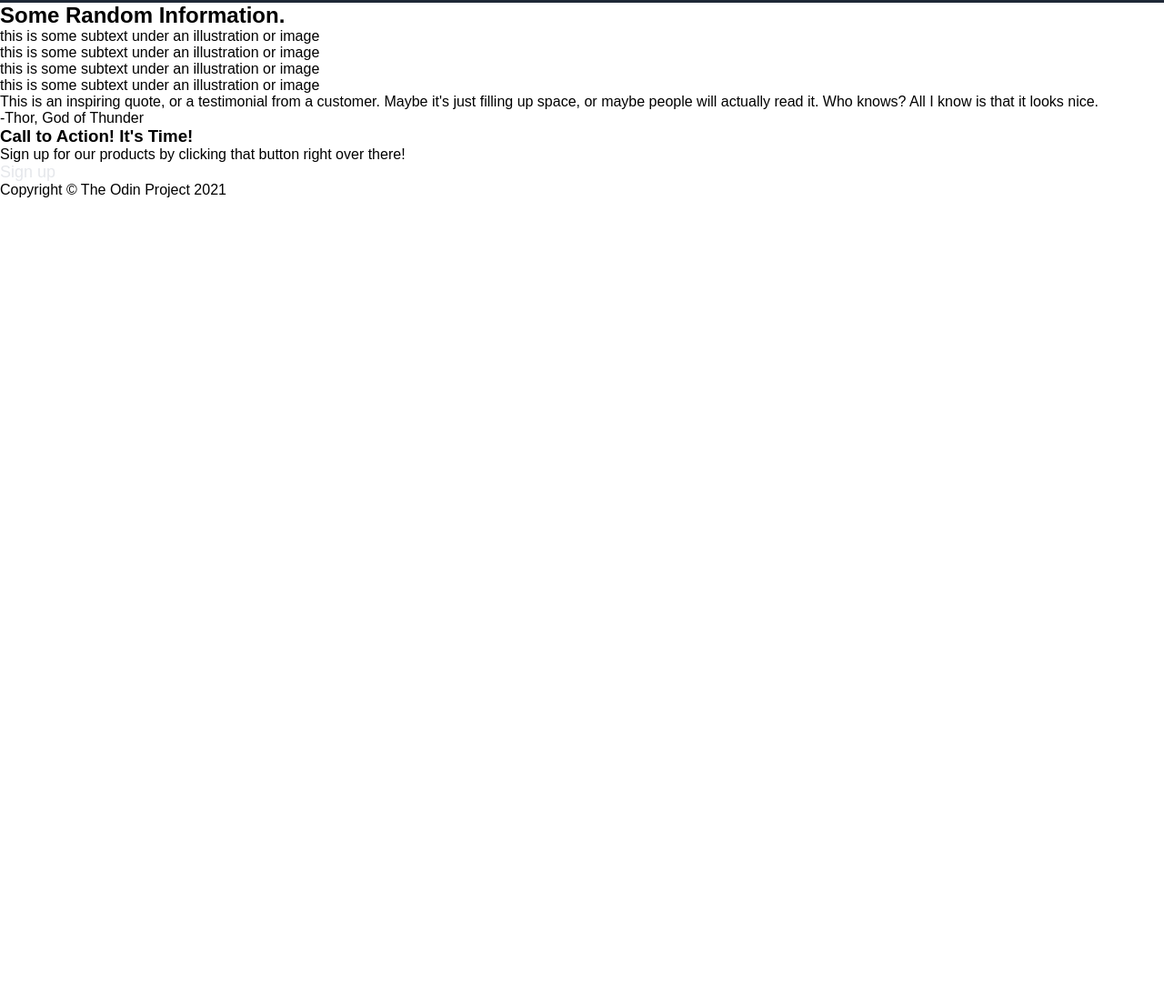
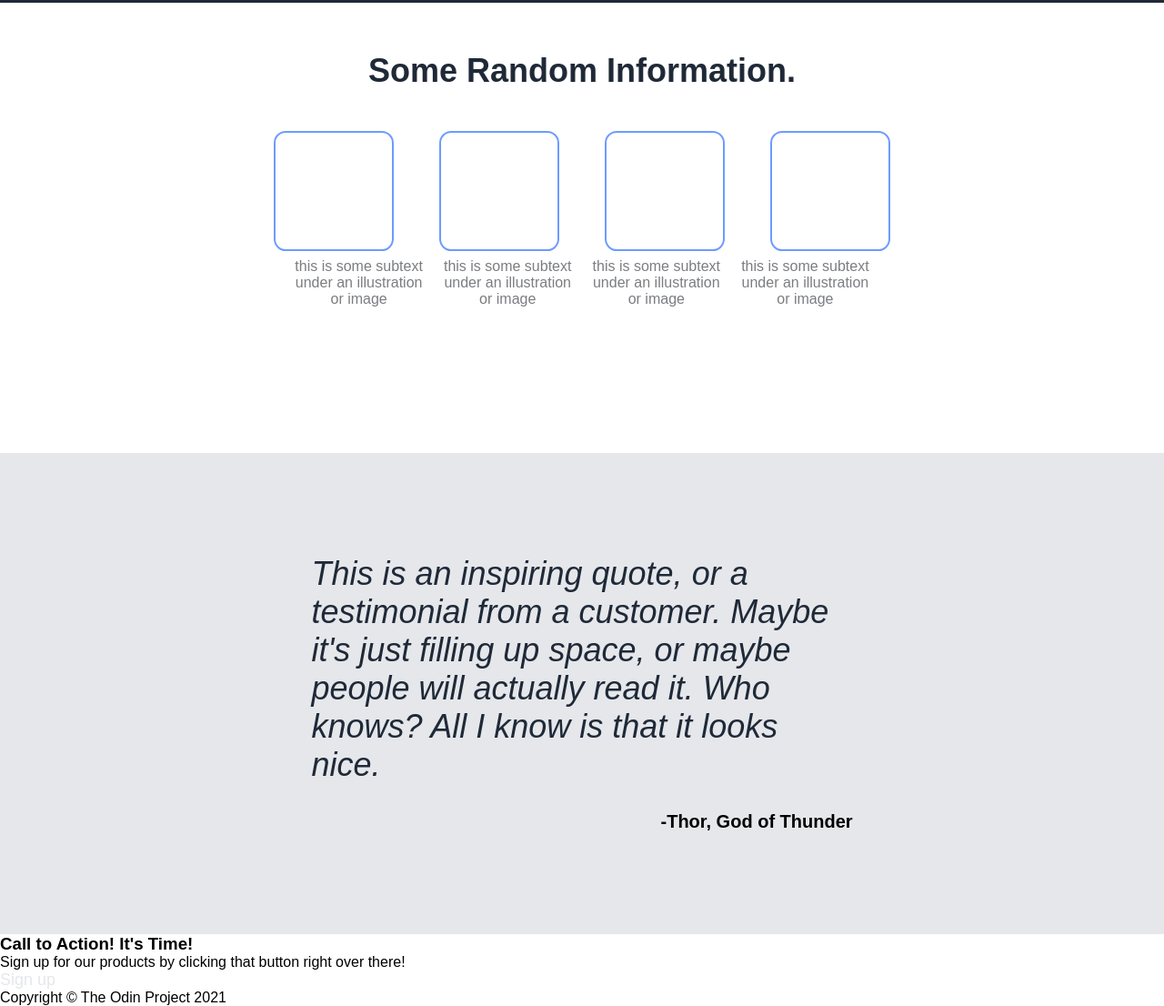
Before and after one commit to SethZarko/landing-page, a plain HTML site: page index.html in a window 1280 px wide. Shown: the part 449-1555 px from the top of the page at 91% size. Before the commit the page ends 800 px from the top, so only its background shows below. Drawn offline with Linux system fonts and the light colour scheme.

Commit message:
Styling Second and Third Sections

```diff
--- a/index.html
+++ b/index.html
@@ -7,7 +7,7 @@
     <link rel="preconnect" href="https://fonts.googleapis.com" />
     <link rel="preconnect" href="https://fonts.gstatic.com" crossorigin />
     <link
-      href="https://fonts.googleapis.com/css2?family=Poppins:wght@100;200;300;400;600;700&family=Roboto:wght@100;300;400;500;700&display=swap"
+      href="https://fonts.googleapis.com/css2?family=Poppins:wght@100;200;300;400;600;700&family=Roboto:ital,wght@0,100;0,300;0,400;0,500;0,700;1,100&display=swap"
       rel="stylesheet"
     />
     <link rel="stylesheet" href="style.css" />
@@ -43,29 +43,35 @@
 
     <!-- Second Block -->
     <div class="second-container">
-      <h2>Some Random Information.</h2>
+      <h2 class="second-title">Some Random Information.</h2>
       <div class="flex-container">
         <span></span>
+        <span></span>
+        <span></span>
+        <span></span>
+      </div>
+      <div class="flex-container2">
         <p>this is some subtext under an illustration or image</p>
-        <span></span>
         <p>this is some subtext under an illustration or image</p>
-        <span></span>
         <p>this is some subtext under an illustration or image</p>
-        <span></span>
         <p>this is some subtext under an illustration or image</p>
       </div>
     </div>
 
     <!-- Third Section -->
     <div class="third-container">
-      <blockquote>
-        <p>
-          This is an inspiring quote, or a testimonial from a customer. Maybe
-          it's just filling up space, or maybe people will actually read it. Who
-          knows? All I know is that it looks nice.
-        </p>
-        <p>-Thor, God of Thunder</p>
-      </blockquote>
+      <div class="quote-container">
+        <blockquote>
+          <p class="quote">
+            <em>
+              This is an inspiring quote, or a testimonial from a customer.
+              Maybe it's just filling up space, or maybe people will actually
+              read it. Who knows? All I know is that it looks nice.</em
+            >
+          </p>
+          <p class="cite">-Thor, God of Thunder</p>
+        </blockquote>
+      </div>
     </div>
 
     <!-- Fourth Section -->
--- a/style.css
+++ b/style.css
@@ -15,6 +15,8 @@ ul,
 li {
   list-style-type: none;
 }
+
+/* ------ Hero and Nav ------ */
 
 .fakeimg {
   height: 200px;
@@ -87,3 +89,70 @@ li {
   border-radius: 5%;
   padding: 0.5em 1.7em;
 }
+
+/* ------ Second Section ------ */
+
+.second-title {
+  font-size: 36px;
+  font-weight: bolder;
+  color: #1f2937;
+  text-align: center;
+  margin-top: 1.5em;
+  margin-bottom: 1.25em;
+}
+
+.flex-container {
+  display: flex;
+  justify-content: center;
+  gap: 50px;
+}
+
+span {
+  border: solid 2.5px rgb(109, 155, 255);
+  border-radius: 10%;
+  padding: 4em;
+}
+
+.flex-container2 {
+  display: flex;
+  justify-content: center;
+  gap: 10px;
+  margin-bottom: 10em;
+}
+
+.flex-container2 p {
+  flex-basis: 12%;
+  text-align: center;
+  margin-top: 0.5em;
+  color: #7b7d81;
+}
+
+/* ------ Third Section ------ */
+
+.third-container {
+  background-color: #e5e7eb;
+  display: flex;
+  justify-content: center;
+}
+
+.quote-container {
+  flex-basis: 64%;
+}
+
+blockquote {
+  text-align: left;
+  padding: 7em;
+}
+
+blockquote .quote {
+  font-size: 36px;
+  font-weight: 100;
+  color: #1f2937;
+}
+
+blockquote .cite {
+  font-weight: bolder;
+  font-size: 1.25rem;
+  margin-top: 1.5em;
+  text-align: right;
+}
```
Also changed, not shown: 1 other file.
